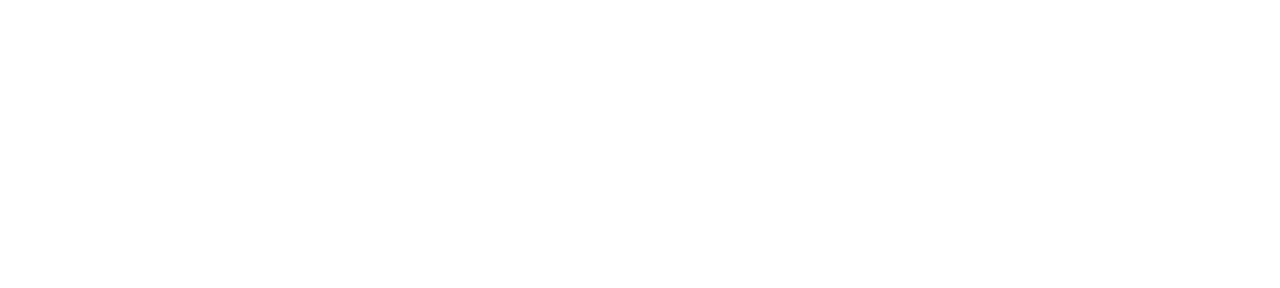
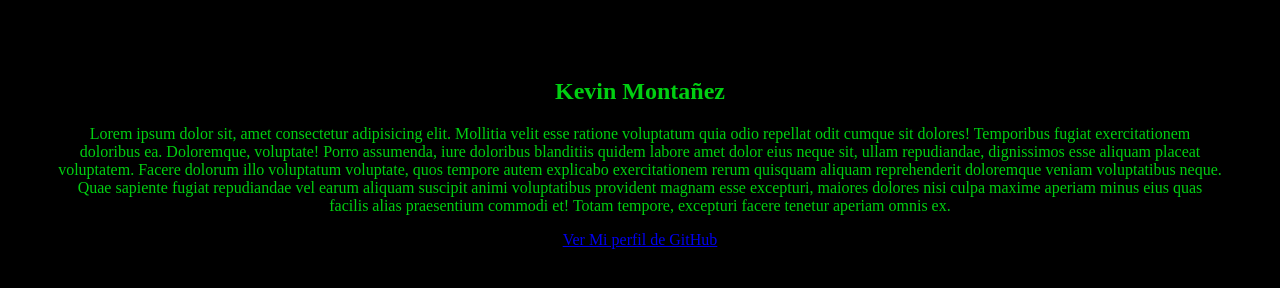
Before and after one commit to Keviiinm/mi_historia, a plain HTML site: page index.html in a window 1280 px wide. Drawn offline with Linux system fonts and the light colour scheme.

Commit message:
contenido inicial de mi historia y estilos body

```diff
--- a/css/styles.css
+++ b/css/styles.css
@@ -0,0 +1,7 @@
+body{
+    background: rgb(0, 0, 0);
+    text-align: center;
+    color: rgb(0, 207, 17);
+    padding: 50px;
+    box-sizing: border-box;
+}
--- a/index.html
+++ b/index.html
@@ -9,6 +9,12 @@
 <body>
 
 
+    <section>
+        <h1>Kevin Montañez</h1>
+        <p>Lorem ipsum dolor sit, amet consectetur adipisicing elit. Mollitia velit esse ratione voluptatum quia odio repellat odit cumque sit dolores! Temporibus fugiat exercitationem doloribus ea. Doloremque, voluptate! Porro assumenda, iure doloribus blanditiis quidem labore amet dolor eius neque sit, ullam repudiandae, dignissimos esse aliquam placeat voluptatem. Facere dolorum illo voluptatum voluptate, quos tempore autem explicabo exercitationem rerum quisquam aliquam reprehenderit doloremque veniam voluptatibus neque. Quae sapiente fugiat repudiandae vel earum aliquam suscipit animi voluptatibus provident magnam esse excepturi, maiores dolores nisi culpa maxime aperiam minus eius quas facilis alias praesentium commodi et! Totam tempore, excepturi facere tenetur aperiam omnis ex.</p>
+
+        <a href="#">Ver Mi perfil de GitHub</a>
+    </section>
 
 </body>
 </html>
```
